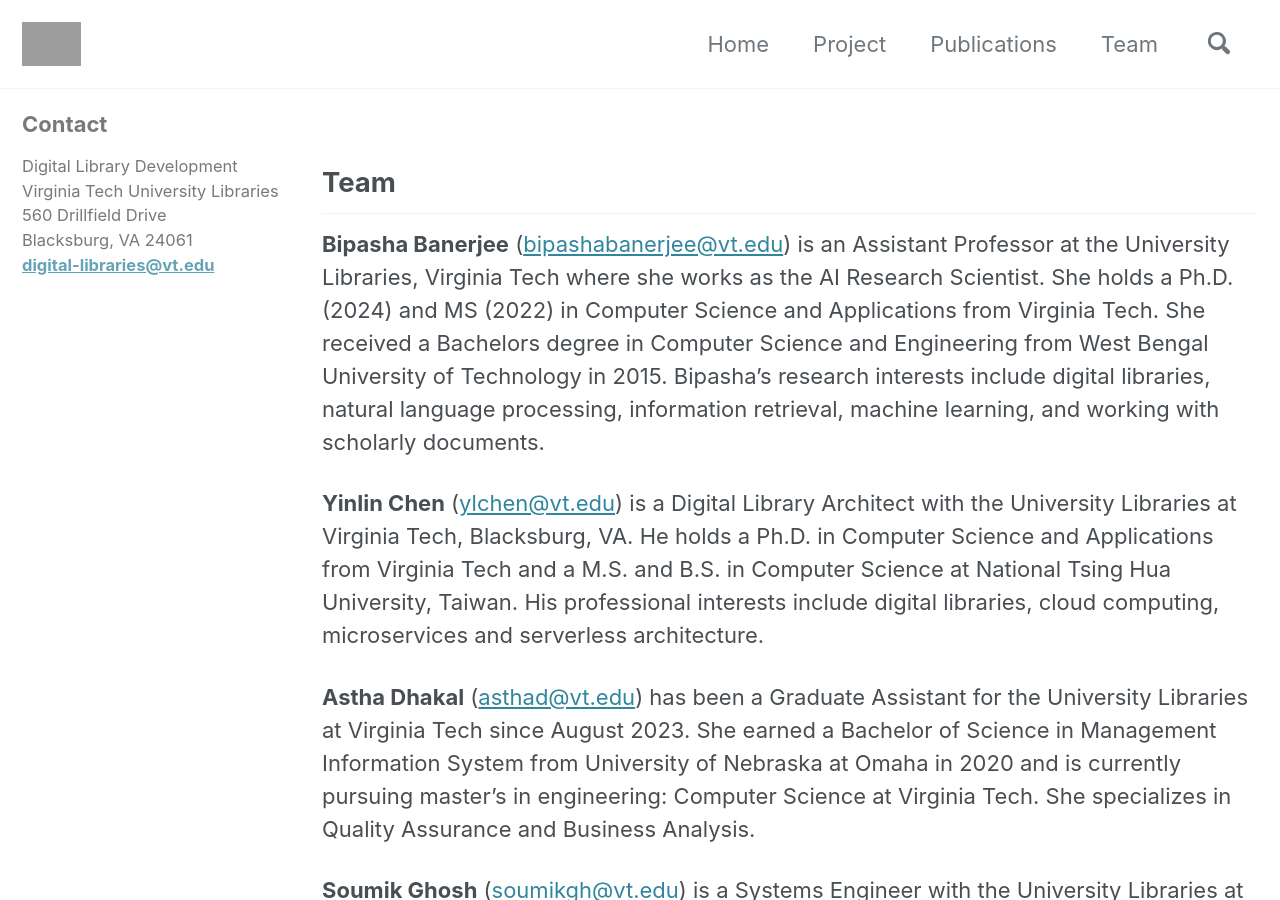
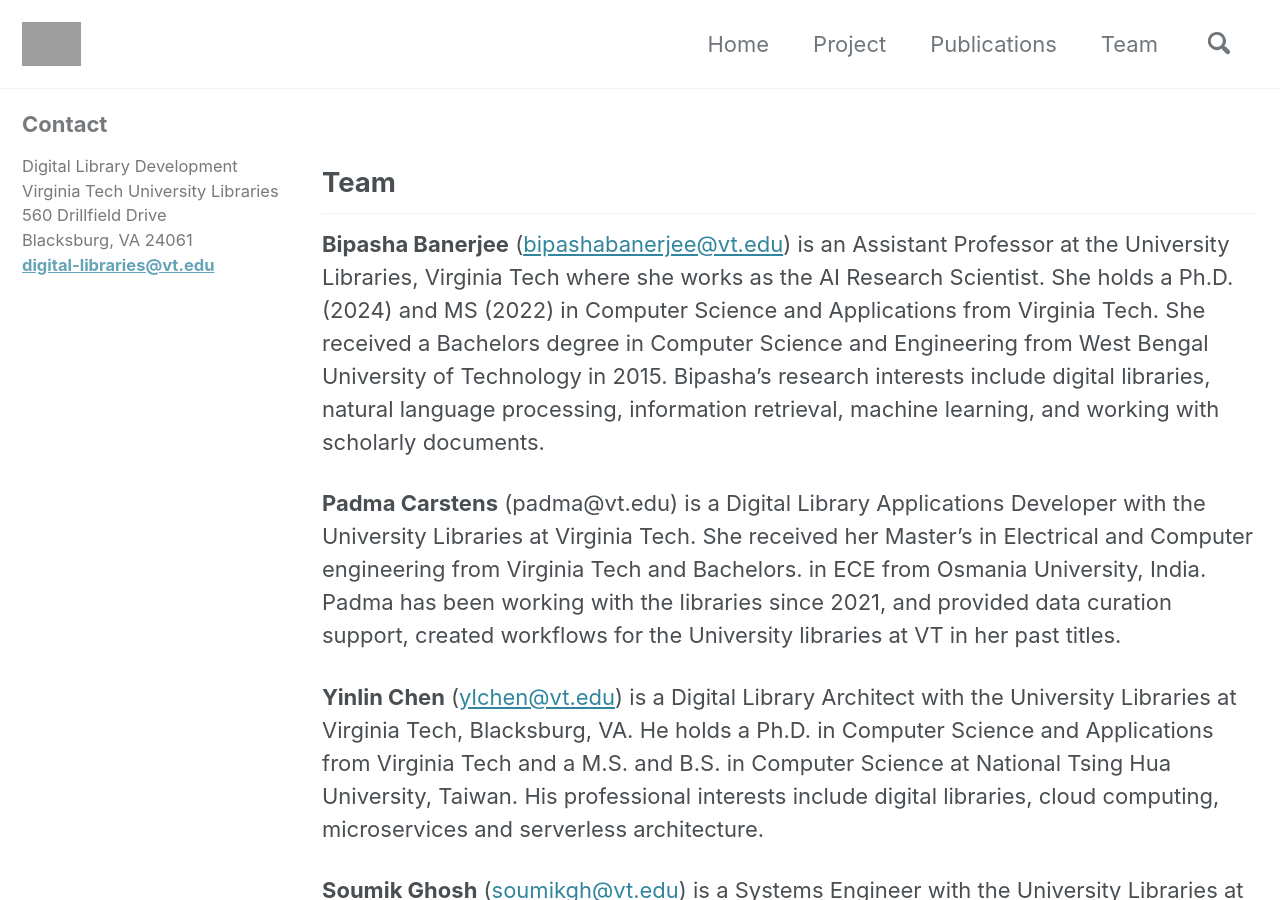
Before and after one commit to vt-digital-libraries-platform/vt-digital-libraries-platform.github.io, a Jekyll site: the page built from _pages/team.md, in a window 1280 px wide and 900 px high. Built offline with Jekyll 4.4.1, drawn with Linux system fonts in a browser that asks for light colours; cached includes are drawn as plain includes; nearby versions of some CDN libraries; grey boxes are pictures that could not be loaded.

Commit message:
Update team.md
Updated the team page

```diff
--- a/_pages/team.md
+++ b/_pages/team.md
@@ -15,9 +15,9 @@ sidebar:
 
 **Bipasha Banerjee** (<bipashabanerjee@vt.edu>) is an Assistant Professor at the University Libraries, Virginia Tech where she works as the AI Research Scientist. She holds a Ph.D. (2024) and MS (2022) in Computer Science and Applications from Virginia Tech. She received a Bachelors degree in Computer Science and Engineering from West Bengal University of Technology in 2015. Bipasha’s research interests include digital libraries, natural language processing, information retrieval, machine learning, and working with scholarly documents.
 
+**Padma Carstens** (padma@vt.edu) is a Digital Library Applications Developer with the University Libraries at Virginia Tech. She received her Master's in Electrical and Computer engineering from Virginia Tech and Bachelors. in ECE from Osmania University, India. Padma has been working with the libraries since 2021, and provided data curation support, created workflows for the University libraries at VT in her past titles.
+
 **Yinlin Chen** (<ylchen@vt.edu>) is a Digital Library Architect with the University Libraries at Virginia Tech, Blacksburg, VA. He holds a Ph.D. in Computer Science and Applications from Virginia Tech and a M.S. and B.S. in Computer Science at National Tsing Hua University, Taiwan. His professional interests include digital libraries, cloud computing, microservices and serverless architecture.
-
-**Astha Dhakal**  (<asthad@vt.edu>) has been a Graduate Assistant for the University Libraries at Virginia Tech since August 2023. She earned a Bachelor of Science in Management Information System from University of Nebraska at Omaha in 2020 and is currently pursuing master’s in engineering: Computer Science at Virginia Tech. She specializes in Quality Assurance and Business Analysis.
 
 **Soumik Ghosh** (<soumikgh@vt.edu>) is a Systems Engineer with the University Libraries at Virginia Tech since 2017. He received his Masters in Computer Science and Applications from Virginia Tech in 2017 and his Bachelors in Computer Science from West Bengal University of Technology. Apart from containerisation and cloud native architectures, he likes to dabble in casual reading, writing, astronomy and microbiology.
 
```
